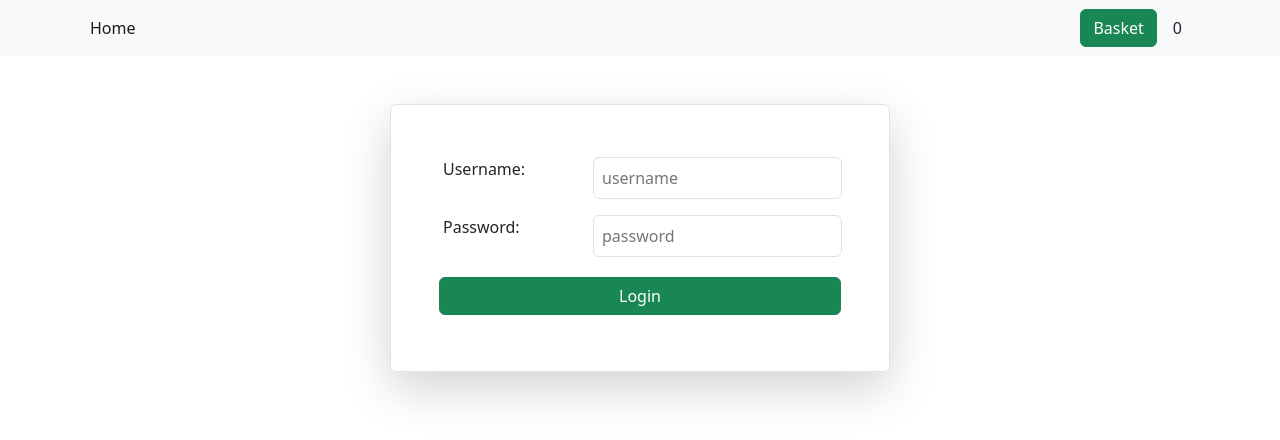
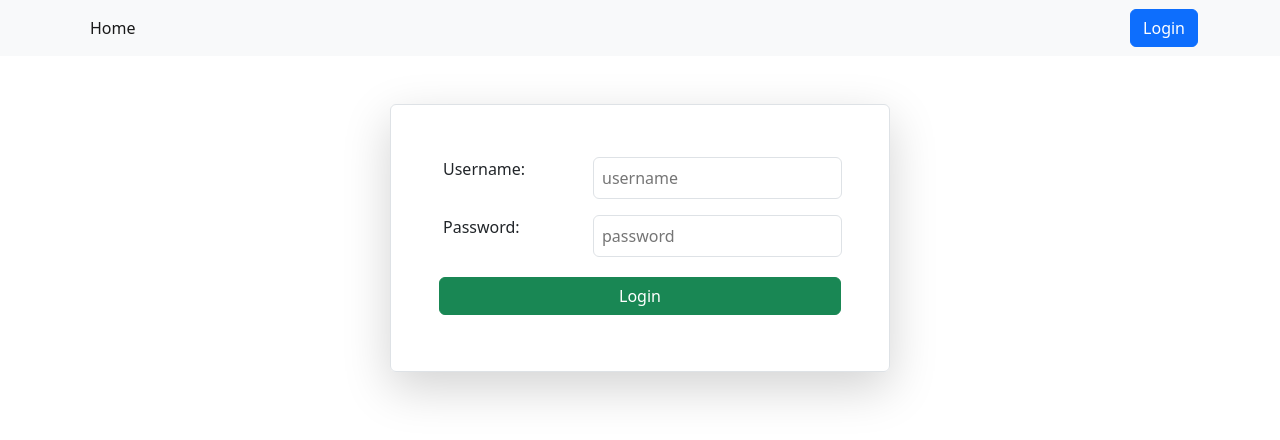
Before and after one commit to Parvizkh88/React-Online-Shop, a React (Create React App) app: page /login in a window 1280 px wide. Shown: the top 440 px of the page. Built offline with nearby package versions, Linux system fonts and the light colour scheme.

Commit message:
add useLogin hook to show basket in case that the user is logged in

```diff
--- a/src/components/common/Header.jsx
+++ b/src/components/common/Header.jsx
@@ -2,10 +2,12 @@ import React, { useContext } from "react";
 import { useNavigate } from "react-router";
 import { Link } from "react-router-dom";
 import MainContext from "../../context/MainContext";
+import useLogin from "../../hooks/useLogin";
 
 const Header = () => {
   let { basket } = useContext(MainContext);
   let navigate = useNavigate();
+  let token = useLogin();
 
   return (
     <nav className="navbar navbar-expand-lg navbar-light bg-light">
@@ -33,6 +35,7 @@ const Header = () => {
             </ul>
           </div>
         </div>
+        {token ? (
           <div className="d-flex justify-content-between align-items-center">
             <button
               className="btn btn-success"
@@ -42,7 +45,14 @@ const Header = () => {
             </button>
             <p className="mx-3 my-0 py-0">{basket.length}</p>
           </div>
-        {/* </div> */}
+        ) : (
+          <button
+            className="btn btn-primary"
+            onClick={() => navigate("/login")}
+          >
+            Login
+          </button>
+        )}
       </div>
     </nav>
   );
--- /dev/null
+++ b/src/hooks/useLogin.jsx
@@ -0,0 +1,15 @@
+import React, { useEffect, useState } from "react";
+
+const useLogin = () => {
+  const [token, setToken] = useState();
+
+  useEffect(() => {
+    if (localStorage.getItem("token")) {
+      setToken(localStorage.getItem("token"));
+    }
+  });
+
+  return token;
+};
+
+export default useLogin;
```
Lines whose indentation alone changed are shown as unchanged.
